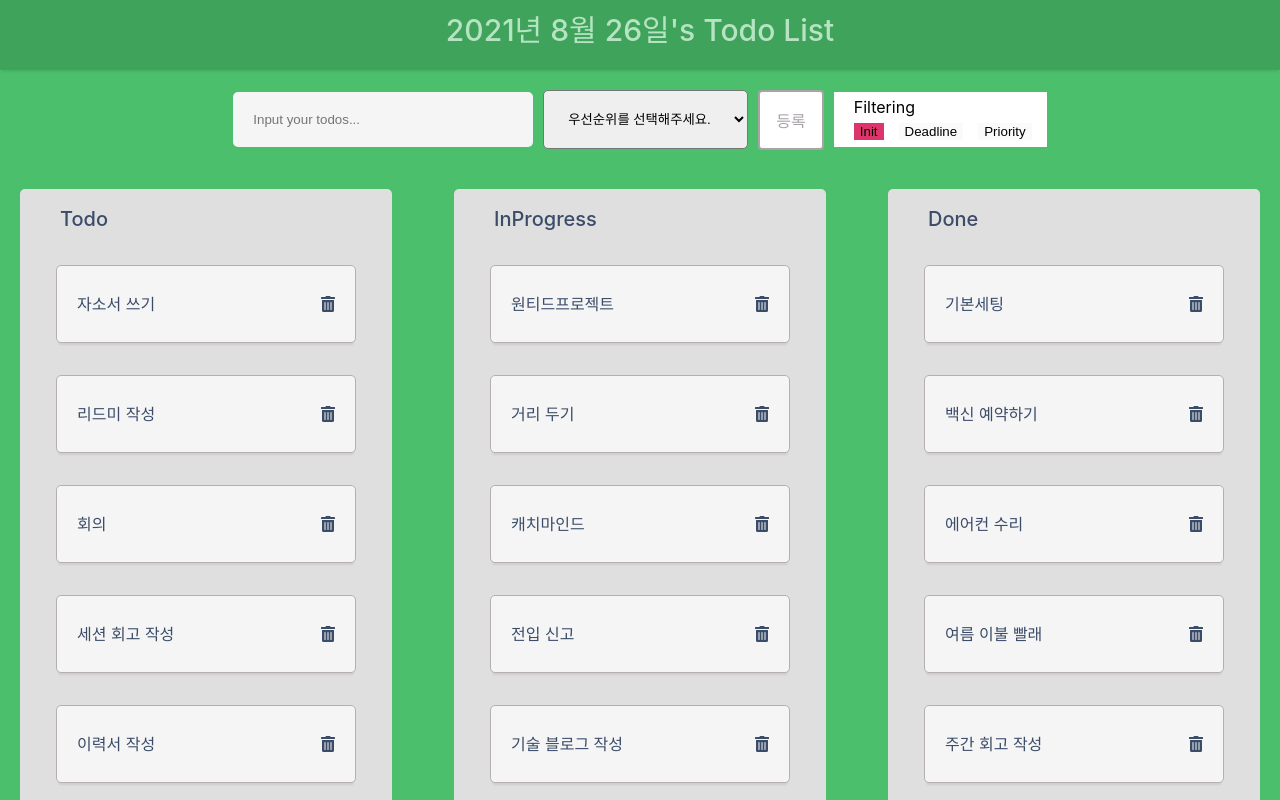
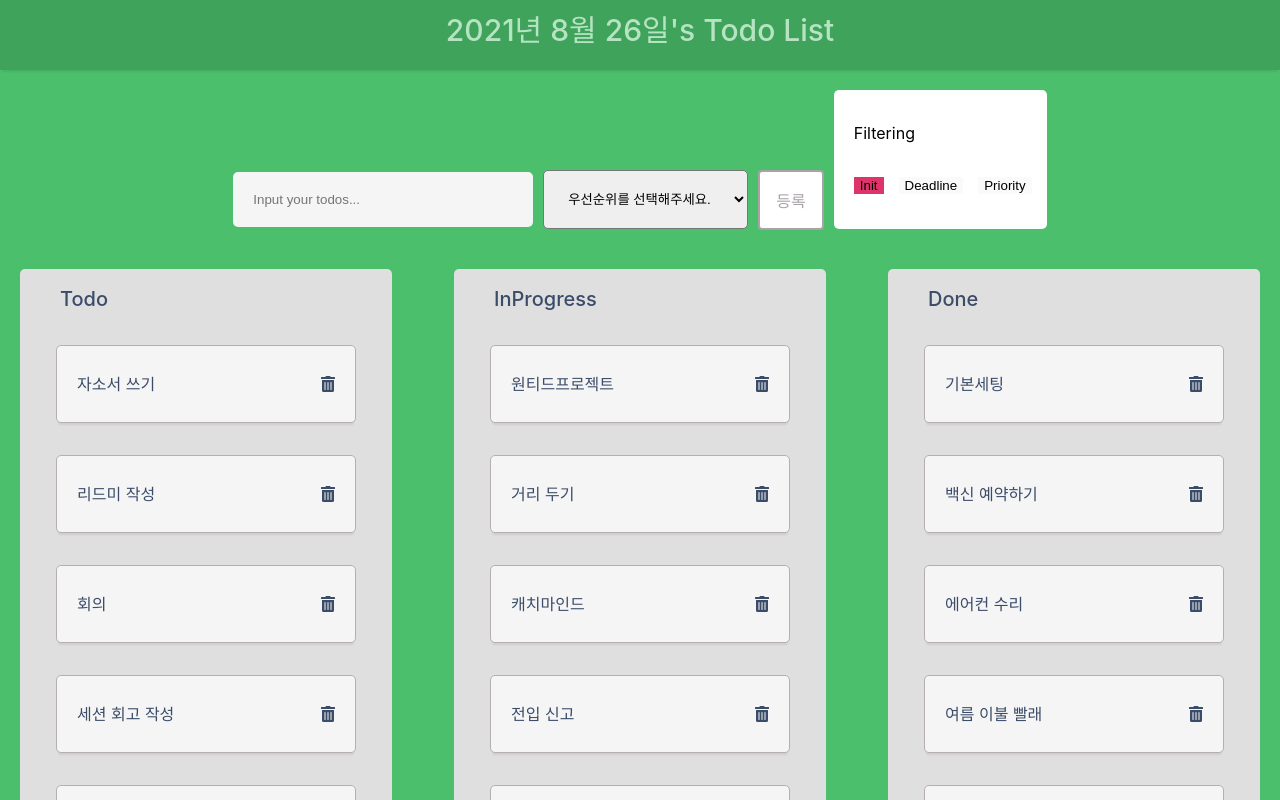
Before and after one commit to Derek-94/modo-todo-assignment, a React (Create React App) app: page / in a window 1280 px wide. Shown: the top 800 px of the page. Built offline with nearby package versions, Linux system fonts and the light colour scheme.

Commit message:
Bug: Not added todo obj -> fixed.
- Modularize FilteringContainer.

```diff
--- a/src/components/Filtering/FilteringContainer.tsx
+++ b/src/components/Filtering/FilteringContainer.tsx
@@ -41,4 +41,5 @@ const FilteringWrapper = styled.div`
   display: flex;
   flex-direction: column;
   justify-content: space-evenly;
+  border-radius: ${({ theme }) => theme.layout.radius};
 `;
--- a/src/components/Todo/TodoFormWrapper.tsx
+++ b/src/components/Todo/TodoForm.tsx
@@ -2,23 +2,17 @@ import React, { useState } from 'react';
 import styled from 'styled-components';
 import Button from '../common/Button';
 
-import { PriorityType } from 'types';
+import { Itodo, PriorityType } from 'types';
 import uuidv4 from 'utils/getUuid';
-import { useFiltering } from 'components/Filtering/FilteringService';
-import FilteringContainer from 'components/Filtering/FilteringContainer';
 
-const TodoFormWrapper: React.FC = () => {
+interface TodoWrapperProps {
+  onAddTodo: (newTodo: Itodo) => void;
+}
+
+const TodoForm: React.FC<TodoWrapperProps> = ({ onAddTodo }) => {
   const [inputTodo, setInputTodo] = useState<string>('');
   const [priority, setPriority] = useState<PriorityType>('');
   const [validationError, setValidationError] = useState<boolean>(false);
-  const {
-    handlerFiltering,
-    handlerDropdown,
-    dropdownOpen,
-    todoState,
-    setTodoState,
-    click,
-  } = useFiltering();
 
   const onChangeInput: React.ChangeEventHandler<HTMLInputElement> = e => {
     setInputTodo(e.currentTarget.value);
@@ -35,21 +29,18 @@ const TodoFormWrapper: React.FC = () => {
     } else {
       setValidationError(() => false);
       setInputTodo('');
-      setTodoState([
-        ...todoState,
-        {
-          id: uuidv4(),
-          taskName: inputTodo,
-          status: 'Todo',
-          priority: priority,
-        },
-      ]);
+      onAddTodo({
+        id: uuidv4(),
+        taskName: inputTodo,
+        status: 'Todo',
+        priority: priority,
+      });
     }
   };
 
   return (
     <>
-      <TodoForm>
+      <Form>
         <Input
           required
           value={inputTodo}
@@ -67,13 +58,7 @@ const TodoFormWrapper: React.FC = () => {
         <Button Large onClick={onRegisterTodo}>
           등록
         </Button>
-        <FilteringContainer
-          handlerFiltering={handlerFiltering}
-          handlerDropdown={handlerDropdown}
-          dropdownOpen={dropdownOpen}
-          click={click}
-        />
-      </TodoForm>
+      </Form>
       {validationError && (
         <ErrorMessage>위 항목 중 선택하지 않은 것이 있습니다. 😥</ErrorMessage>
       )}
@@ -81,7 +66,7 @@ const TodoFormWrapper: React.FC = () => {
   );
 };
 
-const TodoForm = styled.form`
+const Form = styled.form`
   display: flex;
   justify-content: center;
   align-items: center;
@@ -112,4 +97,4 @@ const ErrorMessage = styled.p`
   font-size: 18px;
 `;
 
-export default TodoFormWrapper;
+export default TodoForm;
--- a/src/components/Todo/TodoList.tsx
+++ b/src/components/Todo/TodoList.tsx
@@ -1,15 +1,23 @@
 import React from 'react';
 import { STATUS } from 'constant';
-import { StatusKey } from 'types';
+import { Itodo, StatusKey } from 'types';
 import Column from './Column';
-import TodoFormWrapper from './TodoFormWrapper';
+import TodoForm from './TodoForm';
 import styled from 'styled-components';
 import DragProvider from 'contexts/DragContext';
 
 import { useFiltering } from 'components/Filtering/FilteringService';
+import FilteringContainer from 'components/Filtering/FilteringContainer';
 
 const TodoList: React.FC = () => {
-  const { todoState, setTodoState } = useFiltering();
+  const {
+    handlerFiltering,
+    handlerDropdown,
+    dropdownOpen,
+    click,
+    todoState,
+    setTodoState,
+  } = useFiltering();
 
   const filterList = (status: StatusKey) =>
     todoState.filter(todo => todo.status === status);
@@ -18,9 +26,21 @@ const TodoList: React.FC = () => {
     setTodoState(todoState.filter(todo => todo.id !== id));
   };
 
+  const onAddTodo = (newTodo: Itodo) => {
+    setTodoState([...todoState, newTodo]);
+  };
+
   return (
     <>
-      <TodoFormWrapper />
+      <TodoFormWrapper>
+        <TodoForm onAddTodo={onAddTodo} />
+        <FilteringContainer
+          handlerFiltering={handlerFiltering}
+          handlerDropdown={handlerDropdown}
+          dropdownOpen={dropdownOpen}
+          click={click}
+        />
+      </TodoFormWrapper>
       <MainContainer>
         <DragProvider>
           {STATUS.map((status, i) => (
@@ -39,6 +59,13 @@ const TodoList: React.FC = () => {
   );
 };
 
+const TodoFormWrapper = styled.div`
+  padding-top: 80px;
+  display: flex;
+  justify-content: center;
+  align-item: center;
+`;
+
 const MainContainer = styled.main`
   display: flex;
   justify-content: space-between;
```
